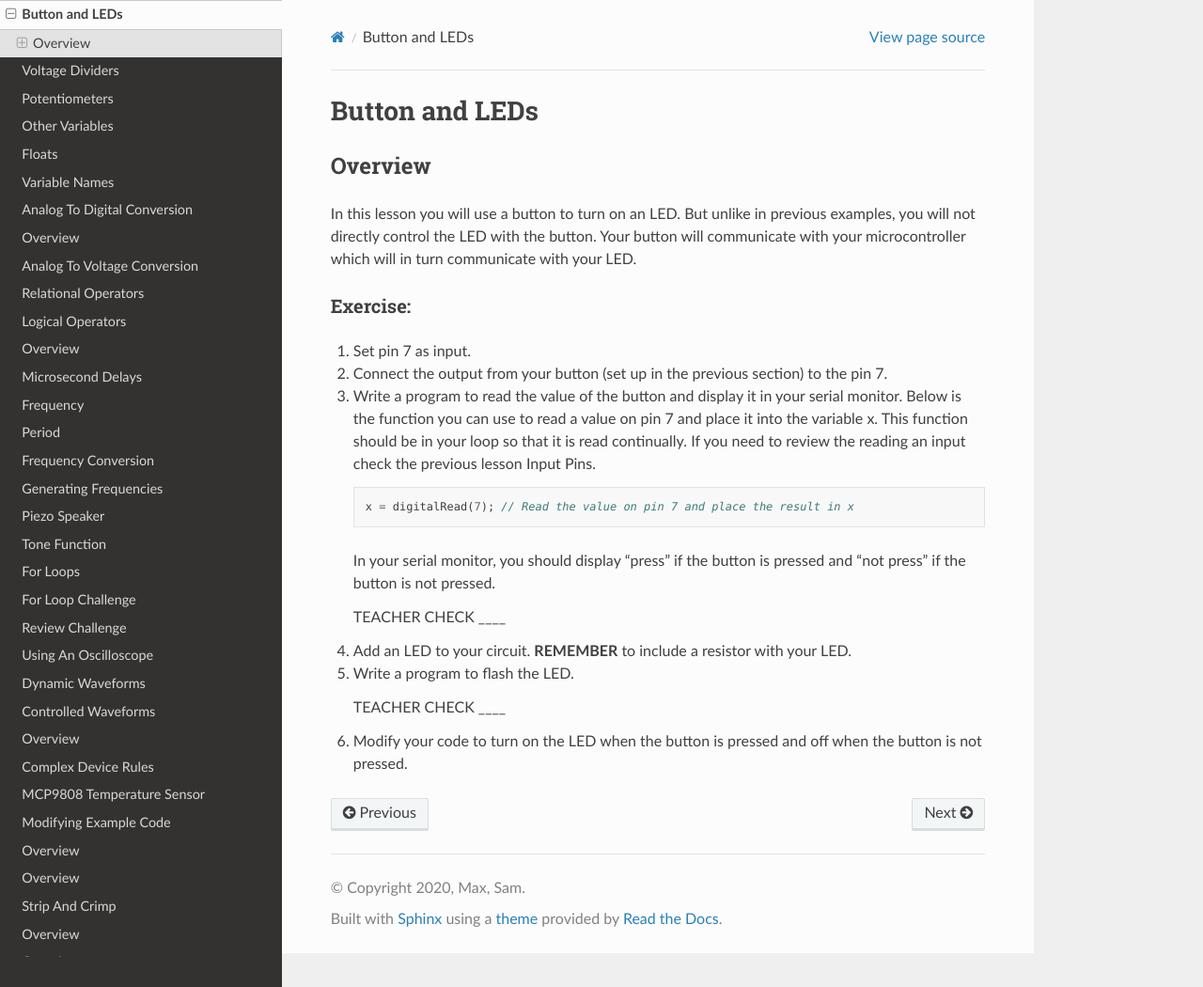
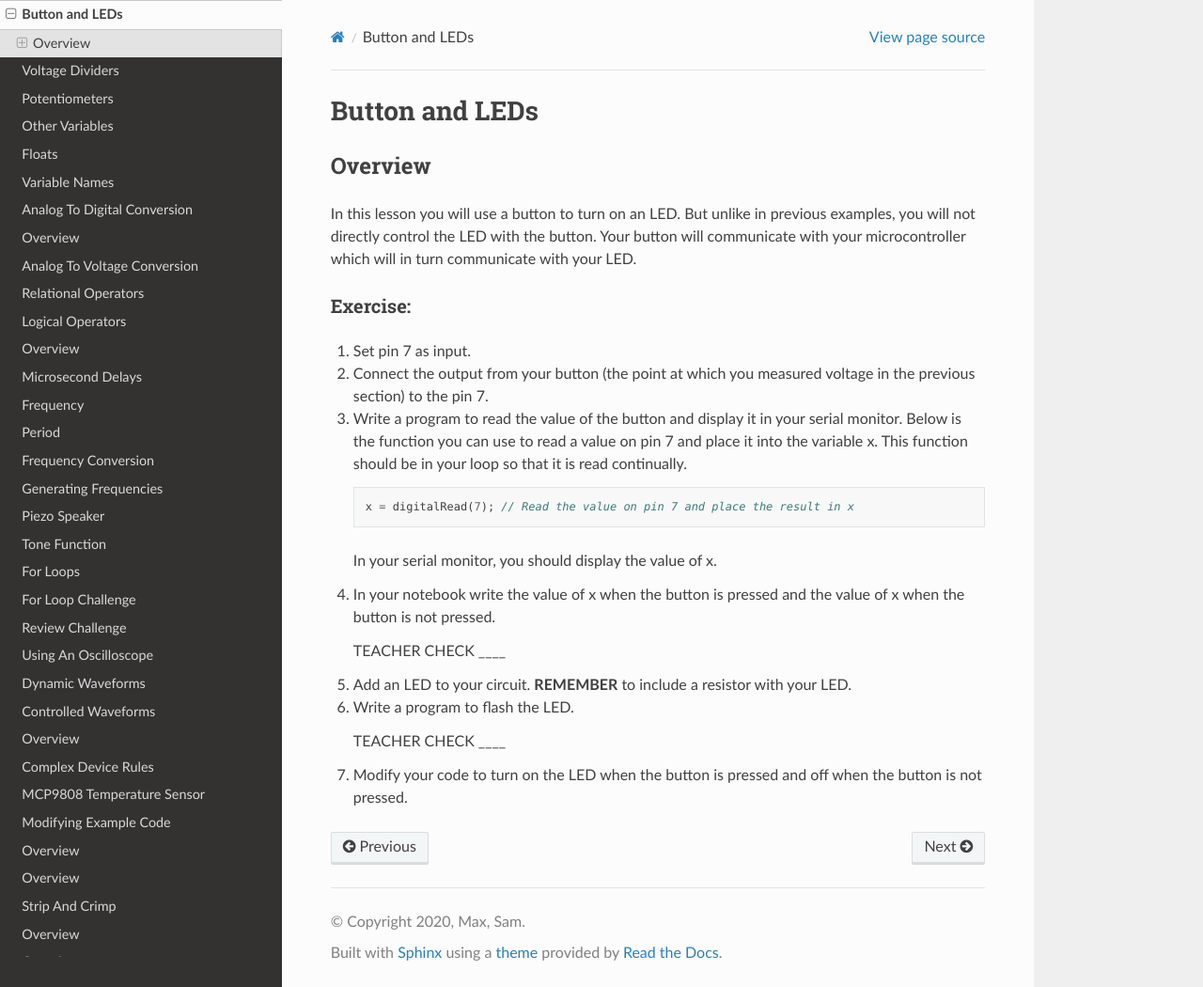
Before and after one commit to maxtkc/mvths-wiki, a Sphinx documentation site: the page built from docs/019aa-buttonLED.rst, in a window 1280 px wide and 1050 px high. Shown: the whole window at 94% size. Built offline with Sphinx 7.4.7 and the Read the Docs theme 2.0.0, drawn with Linux system fonts in a browser that asks for light colours; pages that are not in the unit, such as notebooks, are missing from menus.

Commit message:
Update 019aa-buttonLED.rst

```diff
--- a/docs/019aa-buttonLED.rst
+++ b/docs/019aa-buttonLED.rst
@@ -11,15 +11,17 @@
 
 #. Set pin 7 as input.
 
-#. Connect the output from your button (set up in the previous section) to the pin 7.
+#. Connect the output from your button (the point at which you measured voltage in the previous section) to the pin 7.
 
-#. Write a program to read the value of the button and display it in your serial monitor. Below is the function you can use to read a value on pin 7 and place it into the variable x. This function should be in your loop so that it is read continually. If you need to review the reading an input check the previous lesson Input Pins.
+#. Write a program to read the value of the button and display it in your serial monitor. Below is the function you can use to read a value on pin 7 and place it into the variable x. This function should be in your loop so that it is read continually.
 
    .. code:: C
 
       x = digitalRead(7); // Read the value on pin 7 and place the result in x
 
-   In your serial monitor, you should display "press" if the button is pressed and "not press" if the button is not pressed.
+   In your serial monitor, you should display the value of x.
+
+#. In your notebook write the value of x when the button is pressed and the value of x when the button is not pressed.
 
    TEACHER CHECK \_\_\_\_
 
```
